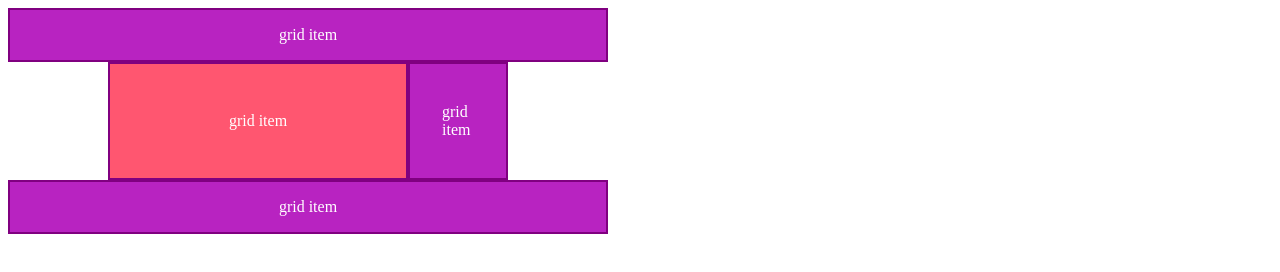
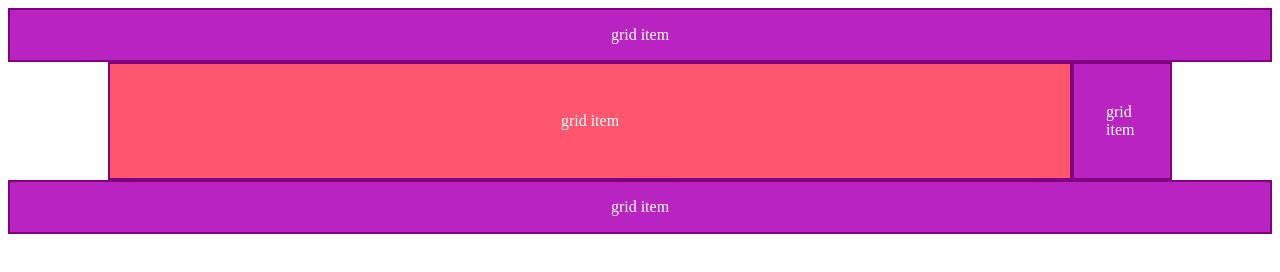
Before and after one commit to DevShruti/grid-area-with-media-queries-scrimba, a plain HTML site: page index.html in a window 1280 px wide. Drawn offline with Linux system fonts and the light colour scheme.

Commit message:
minmax()

```diff
--- a/css/style.css
+++ b/css/style.css
@@ -10,7 +10,7 @@
 
 @media (min-width: 600px) {
   .grid {
-    grid-template-columns: 100px 300px 100px 100px;
+    grid-template-columns: 100px minmax(200px, 100%) 100px 100px;
     grid-template-areas:
       "header header header header"
       ". content sidebar ."
```
